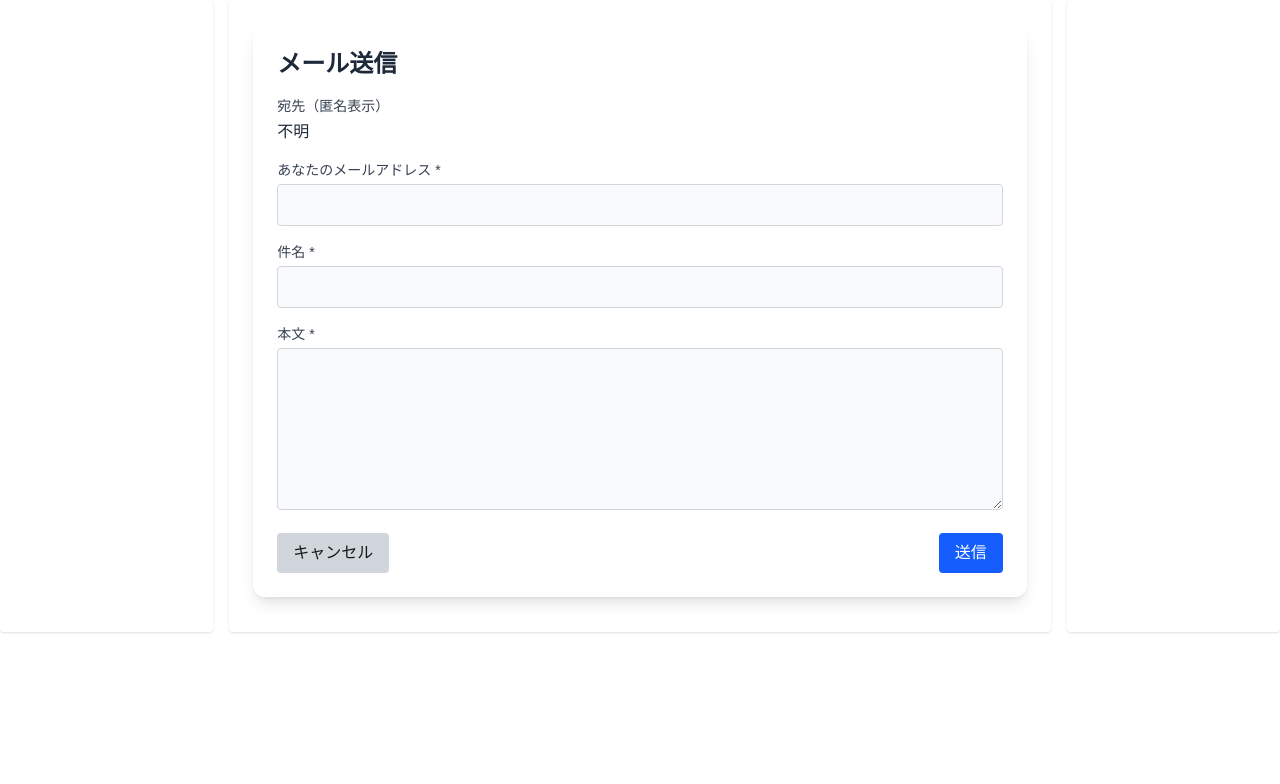
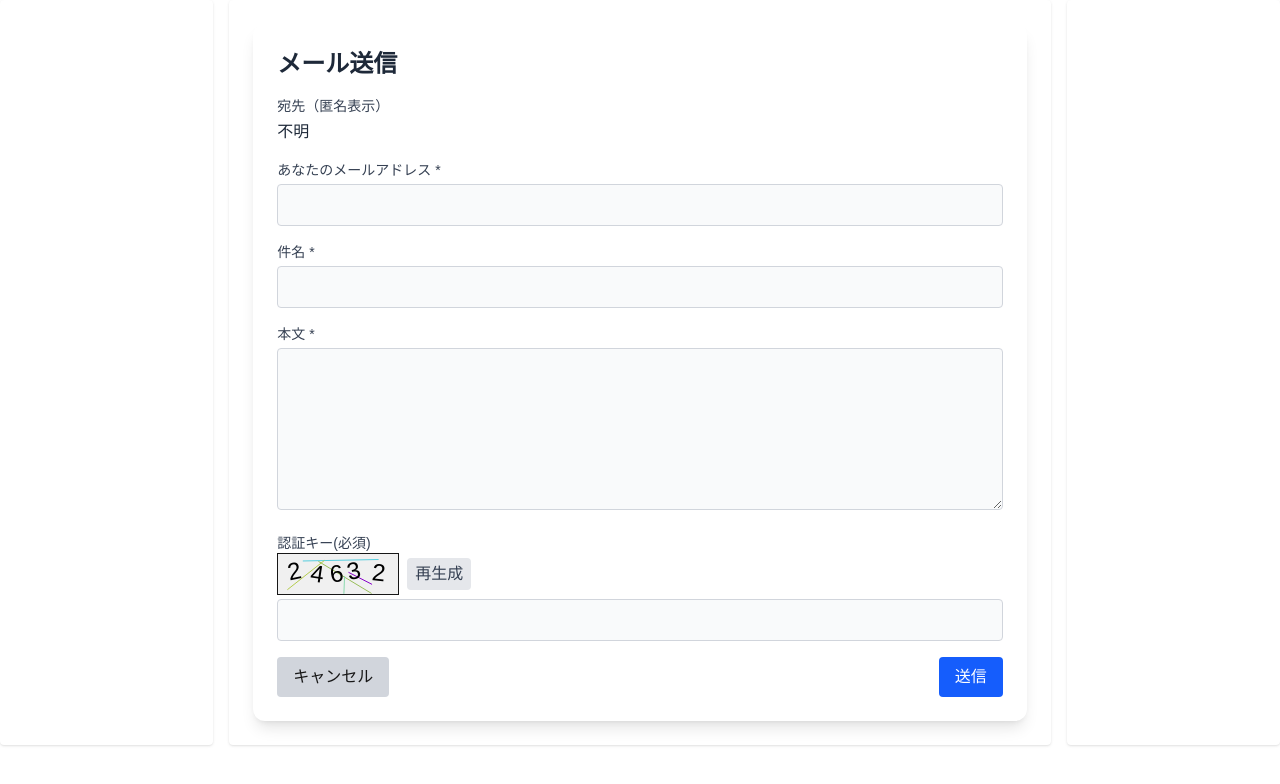
Before and after one commit to Y-Uchida-YU/multi-community-board, a Next.js app: page /02-community-board/1/03-mail/1 in a window 1280 px wide. Shown: the top 784 px of the page. Built offline with nearby package versions, Linux system fonts and the light colour scheme; no server answers; the database is empty.

Commit message:
feat: add captcha to mail form

```diff
--- a/app/02-community-board/[pref]/03-mail/[id]/page.tsx
+++ b/app/02-community-board/[pref]/03-mail/[id]/page.tsx
@@ -1,7 +1,7 @@
 'use client'
 
 import { useParams, useRouter } from 'next/navigation'
-import { useEffect, useState } from 'react'
+import { useEffect, useRef, useState } from 'react'
 import { supabase } from '../../../../../lib/supabaseClient'
 
 // メールアドレスをマスクするユーティリティ関数
@@ -25,6 +25,47 @@ export default function MailPage() {
   const [subject, setSubject]         = useState('')
   const [body, setBody]               = useState('')
   const [errorMsg, setErrorMsg]       = useState('')
+  const [captcha, setCaptcha]         = useState('')
+  const [captchaInput, setCaptchaInput] = useState('')
+  const canvasRef = useRef<HTMLCanvasElement>(null)
+
+  const generateCaptcha = () => {
+    const newCaptcha = Math.floor(10000 + Math.random() * 90000).toString()
+    setCaptcha(newCaptcha)
+    const canvas = canvasRef.current
+    if (canvas) {
+      const ctx = canvas.getContext('2d')
+      if (ctx) {
+        ctx.clearRect(0, 0, canvas.width, canvas.height)
+        ctx.fillStyle = '#f0f0f0'
+        ctx.fillRect(0, 0, canvas.width, canvas.height)
+        for (let i = 0; i < 5; i++) {
+          ctx.strokeStyle = `rgb(${Math.random() * 255}, ${Math.random() * 255}, ${Math.random() * 255})`
+          ctx.beginPath()
+          ctx.moveTo(Math.random() * canvas.width, Math.random() * canvas.height)
+          ctx.lineTo(Math.random() * canvas.width, Math.random() * canvas.height)
+          ctx.stroke()
+        }
+        ctx.font = '24px sans-serif'
+        for (let i = 0; i < newCaptcha.length; i++) {
+          const char = newCaptcha[i]
+          const x = 10 + i * 20 + Math.random() * 5
+          const y = 25 + Math.random() * 5
+          const angle = ((Math.random() * 30) - 15) * (Math.PI / 180)
+          ctx.save()
+          ctx.translate(x, y)
+          ctx.rotate(angle)
+          ctx.fillStyle = 'black'
+          ctx.fillText(char, 0, 0)
+          ctx.restore()
+        }
+      }
+    }
+  }
+
+  useEffect(() => {
+    generateCaptcha()
+  }, [])
 
   // 投稿データからメールアドレスを取得し、表示用/送信用にセット
   useEffect(() => {
@@ -55,6 +96,17 @@ export default function MailPage() {
 
     if (!subject.trim() || !body.trim()) {
       setErrorMsg('件名と本文は必須です')
+      return
+    }
+
+    if (!captchaInput.trim()) {
+      setErrorMsg('認証キーは必須です')
+      return
+    }
+
+    if (captchaInput !== captcha) {
+      setErrorMsg('認証キーが正しくありません')
+      generateCaptcha()
       return
     }
 
@@ -133,6 +185,30 @@ export default function MailPage() {
           />
         </div>
 
+        <div>
+          <label htmlFor="captcha" className="block text-sm font-medium text-gray-700">
+            認証キー(必須)
+          </label>
+          <div className="flex items-center space-x-2">
+            <canvas ref={canvasRef} width={120} height={40} className="border bg-white" />
+            <button
+              type="button"
+              onClick={generateCaptcha}
+              className="px-2 py-1 bg-gray-200 text-gray-700 rounded"
+            >
+              再生成
+            </button>
+          </div>
+          <input
+            id="captcha"
+            type="text"
+            value={captchaInput}
+            onChange={(e) => { setCaptchaInput(e.target.value); setErrorMsg('') }}
+            required
+            className="mt-1 w-full p-2 border border-gray-300 rounded text-gray-700 bg-gray-50"
+          />
+        </div>
+
         {errorMsg && <p className="text-red-600 text-sm">{errorMsg}</p>}
 
         <div className="flex justify-between">
```
